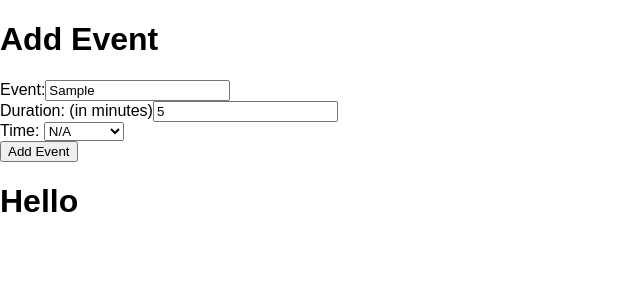
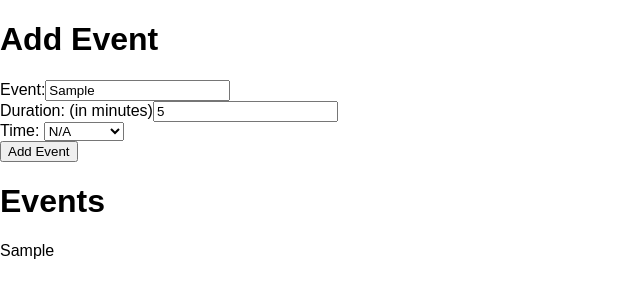
Before and after one commit to mloreti/stratos, a React (Create React App) app: page / in a window 1280 px wide. Both pictures are taken after typing "Sample", "5" into the empty fields and a click on the button "Add Event". Shown: the top 300 px of the page, without its empty margins (0-640 px from the left). Built offline with nearby package versions, Linux system fonts and the light colour scheme.

Commit message:
Update event list componenet

```diff
--- a/src/components/events/events_list.js
+++ b/src/components/events/events_list.js
@@ -4,7 +4,10 @@ class EventsList extends React.Component {
   render() {
     return(
       <div>
-        <h1>Hello</h1>
+        <h1>Events</h1>
+        {this.props.events.map((event, idx) => (
+          <div key={idx}>{event.title}</div>
+        ))}
       </div>
     )
   }
```
